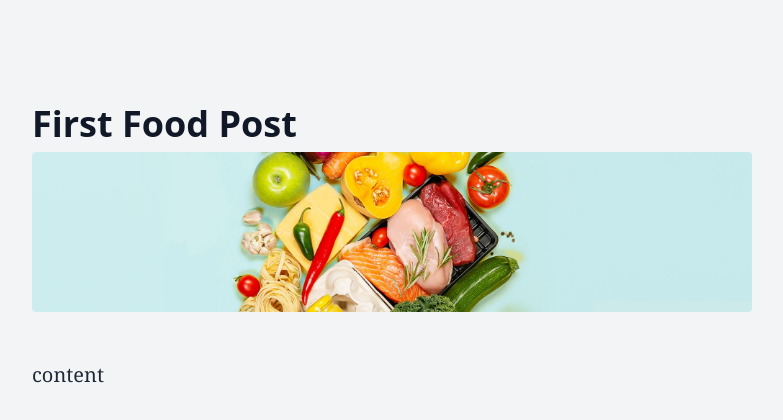
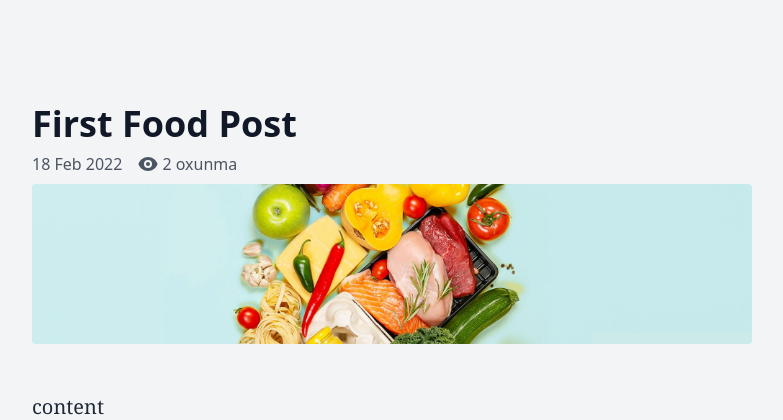
Before and after one commit to DRashid07/Django-BLOGPOST, a Django app: a page that uses templates/post.html in a window 1280 px wide. Shown: the part 92-512 px from the top of the page, without its empty margins (248-1031 px from the left). Run offline with Django 4.2, Linux system fonts and the light colour scheme; data comes from the database, SQL or seed files in the repository; both versions use the stored data as it was after the commit; some libraries are stand-ins or nearby versions.

Commit message:
Updated 2.1

```diff
--- a/posts/models.py
+++ b/posts/models.py
@@ -31,6 +31,7 @@ class Post(models.Model):
     thumbnail = models.ImageField()
     categories = models.ManyToManyField(Category)
     featured = models.BooleanField()
+    view_count = models.IntegerField(default=0)
 
     def __str__(self):
         return self.title
@@ -73,13 +74,14 @@ class Favourite(models.Model):
     def __str__(self):
         return f"{self.user.username} favourited {self.post.title}"
 
-class Favourite(models.Model):
-    post = models.ForeignKey(Post, on_delete=models.CASCADE, related_name="favourites")
-    user = models.ForeignKey(settings.AUTH_USER_MODEL, on_delete=models.CASCADE)
-    created_at = models.DateTimeField(auto_now_add=True)
+
+class About(models.Model):
+    title = models.CharField(max_length=200)
+    content = models.TextField()
+    updated_at = models.DateTimeField(auto_now=True)
 
     class Meta:
-        unique_together = ('post', 'user')
+        verbose_name_plural = "About Page"
 
     def __str__(self):
-        return f"{self.user.username} favourited {self.post.title}"
+        return self.title
--- a/posts/views.py
+++ b/posts/views.py
@@ -23,6 +23,11 @@ def homepage (request):
 def post (request,slug):
     from .models import Comment, PostLike, Favourite
     post = Post.objects.get(slug = slug)
+
+    # Oxunma sayını artır
+    post.view_count += 1
+    post.save(update_fields=['view_count'])
+
     latest = Post.objects.order_by('-timestamp')[:3]
     total_likes = post.likes.count()
     user_has_liked = False
@@ -56,8 +61,13 @@ def post (request,slug):
     }
     return render(request, 'post.html', context)
 
-def about (request):
-    return render(request, 'about_page.html')
+def about(request):
+    from .models import About
+    about_content = About.objects.first()
+    context = {
+        'about': about_content
+    }
+    return render(request, 'about_page.html', context)
 
 def search(request):
     queryset = Post.objects.all()
--- a/templates/post.html
+++ b/templates/post.html
@@ -50,8 +50,16 @@
 			<div class="font-sans">
 						<h1 class="font-bold font-sans break-normal text-gray-900 pt-6 pb-2 text-3xl md:text-4xl">
 						{{ post.title }}</h1>
-						<p class="text-sm md:text-base font-normal text-gray-600">
-						{{ obj.timestamp}}</p>
+						<div class="flex items-center text-sm md:text-base font-normal text-gray-600 mb-2">
+							<p class="mr-4">{{ post.timestamp|date:"d M Y" }}</p>
+							<p class="flex items-center">
+								<svg class="w-5 h-5 mr-1" fill="currentColor" viewBox="0 0 20 20">
+									<path d="M10 12a2 2 0 100-4 2 2 0 000 4z"/>
+									<path fill-rule="evenodd" d="M.458 10C1.732 5.943 5.522 3 10 3s8.268 2.943 9.542 7c-1.274 4.057-5.064 7-9.542 7S1.732 14.057.458 10zM14 10a4 4 0 11-8 0 4 4 0 018 0z" clip-rule="evenodd"/>
+								</svg>
+								{{ post.view_count }} oxunma
+							</p>
+						</div>
 						<img class="h-40 rounded w-full object-cover object-center mb-6" src="{{ post.thumbnail.url }}" alt="content">
 			</div>
 
```
Also changed, not shown: posts/admin.py (+7 -1 lines), db.sqlite3, posts/migrations/0011_about_post_view_count.py (added).
